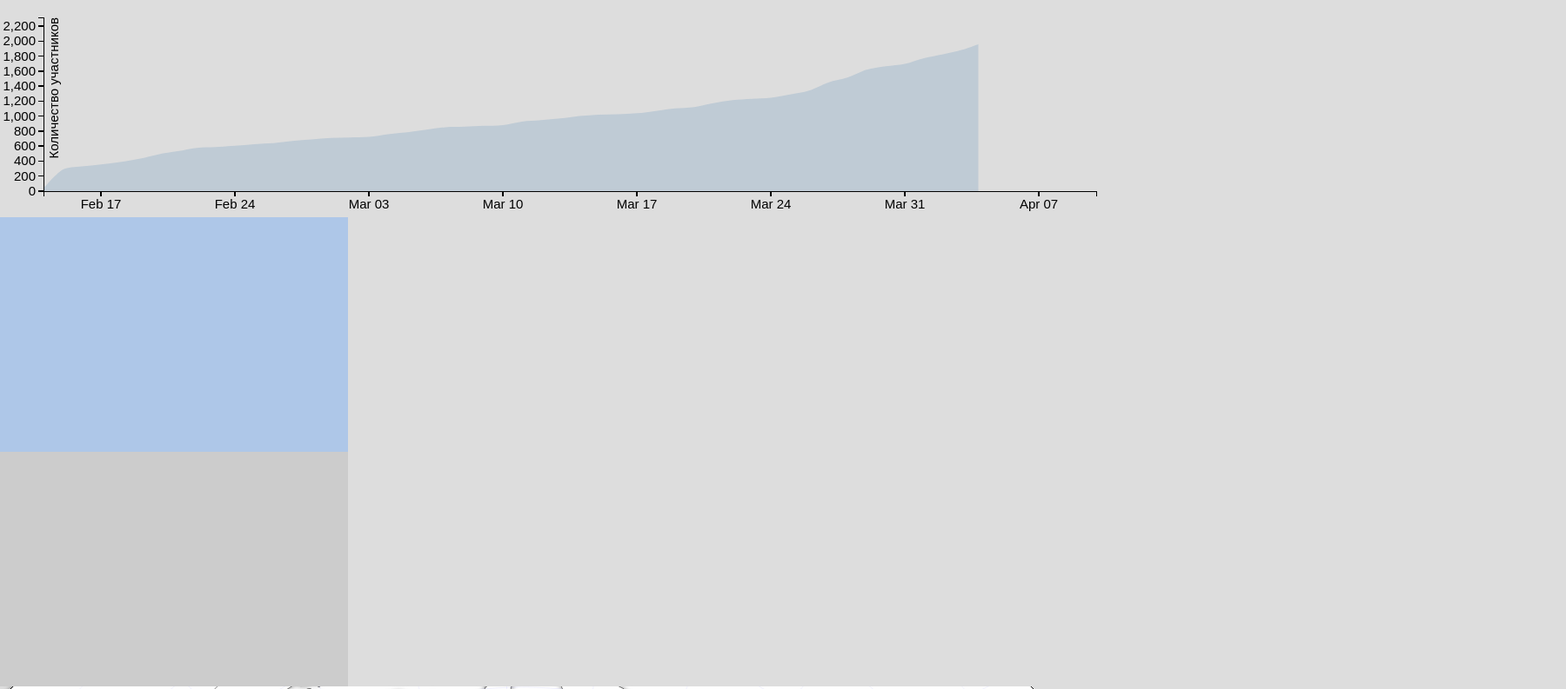
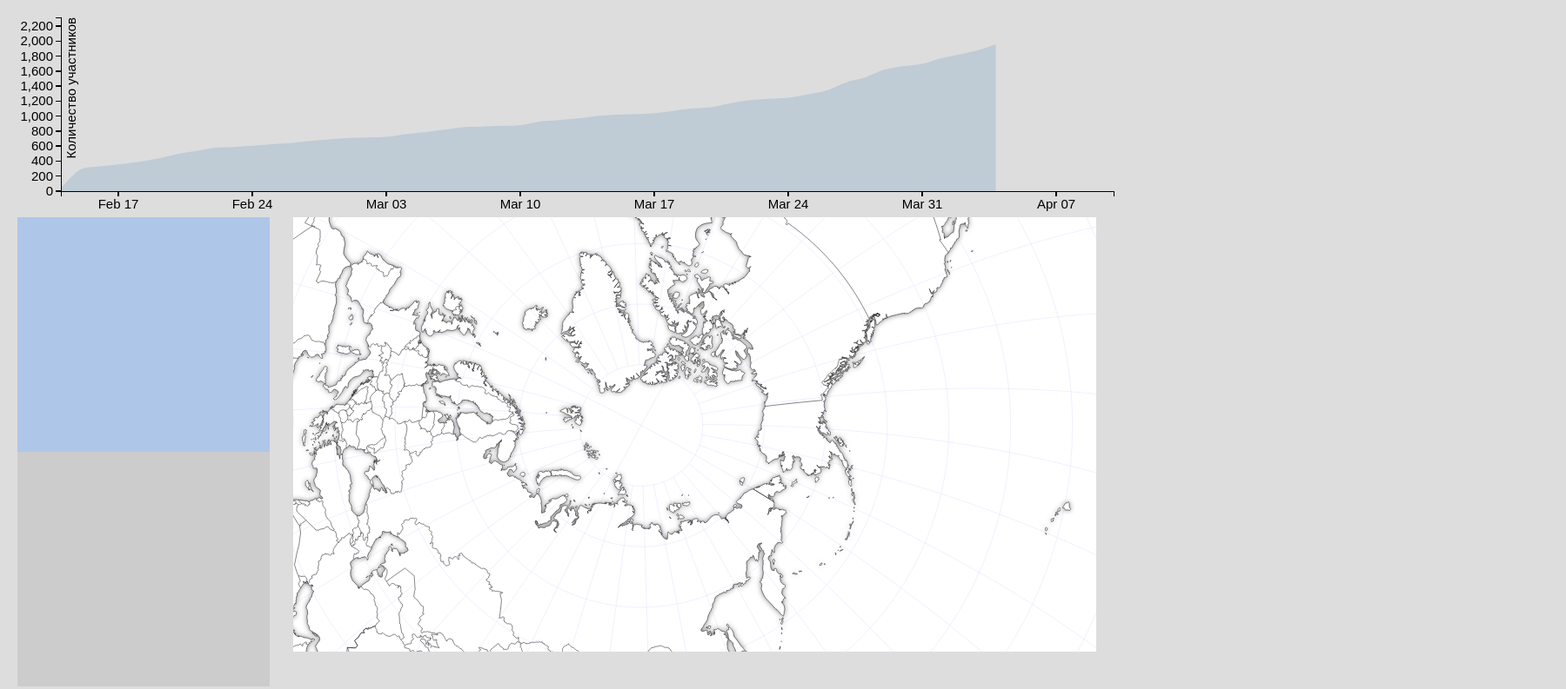
Before and after one commit to oruen/nastachku, a plain HTML site: page data/index.html in a window 1280 px wide. Shown: the top 793 px of the page at 87% size, 1800 px wide, since content can reach past the window. Drawn offline with Linux system fonts and the light colour scheme.

Commit message:
Перетасовка блоков.

```diff
--- a/data/css/app.css
+++ b/data/css/app.css
@@ -23,7 +23,6 @@ body {
   height: 270px;
   overflow-y: auto;
   background-color: #ccc;
-  width: 400px;
 }
 
 .mentions-container {
@@ -45,6 +44,17 @@ body {
 
 .mentions a:hover {
   text-decoration: underline;
+}
+
+#map {
+  overflow: hidden;
+  height: 500px;
+}
+
+#map svg {
+  position: relative;
+  left: -200px;
+  top: -250px;
 }
 
 .background {
--- a/data/index.html
+++ b/data/index.html
@@ -10,5 +10,14 @@
     <script src="js/app.js"></script>
   </head>
   <body>
+    <div class="container-fluid">
+      <div class="row-fluid">
+        <div class="span12" id="graph"></div>
+      </div>
+      <div class="row-fluid">
+        <div class="span3" id="info"></div>
+        <div class="span9" id="map"></div>
+      </div>
+    </div>
   </body>
 </html>
--- a/data/js/app.js
+++ b/data/js/app.js
@@ -30,15 +30,15 @@
         .y1(function(d) { return y(d.count); })
         .interpolate("monotone");
 
-    var svg = d3.select("body").append("svg")
+    var svg = d3.select("#graph").append("svg")
         .attr("width", width + margin.left + margin.right)
         .attr("height", height + margin.top + margin.bottom)
       .append("g")
         .attr("transform", "translate(" + margin.left + "," + margin.top + ")");
 
-    var mentionsTable = d3.select("body").append("div").attr("class", "mentions-container").append("table")
+    var mentionsTable = d3.select("#info").append("div").attr("class", "mentions-container").append("table")
       .attr("class", "table mentions");
-    var usersTable = d3.select("body").append("div").attr("class", "users-container").append("table")
+    var usersTable = d3.select("#info").append("div").attr("class", "users-container").append("table")
       .attr("class", "table users");
 
     var clip = svg.append("defs").append("clipPath")
@@ -135,13 +135,13 @@
   }
 
   function plotGeo() {
-    var origin = [88.22, 74.19],
+    var origin = [118.22, 74.19],
         degrees = 180 / Math.PI,
         δ = 1000 / 6371 * degrees;
 
     var equidistant = d3.geo.azimuthalEquidistant().translate([600, 600]).clipAngle(120);
 
-    var path = d3.geo.path().pointRadius(2.5),
+    var path = d3.geo.path().pointRadius(0),
         circle = d3.geo.circle().origin(origin),
         format = d3.format(",d");
 
@@ -152,8 +152,7 @@
           .precision(.1);
     }
 
-    var svg = d3.select("body").append("div")
-        .attr("id", "map")
+    var svg = d3.select("#map")
         .data([ulsk(equidistant)])
       .append("svg");
 
```
